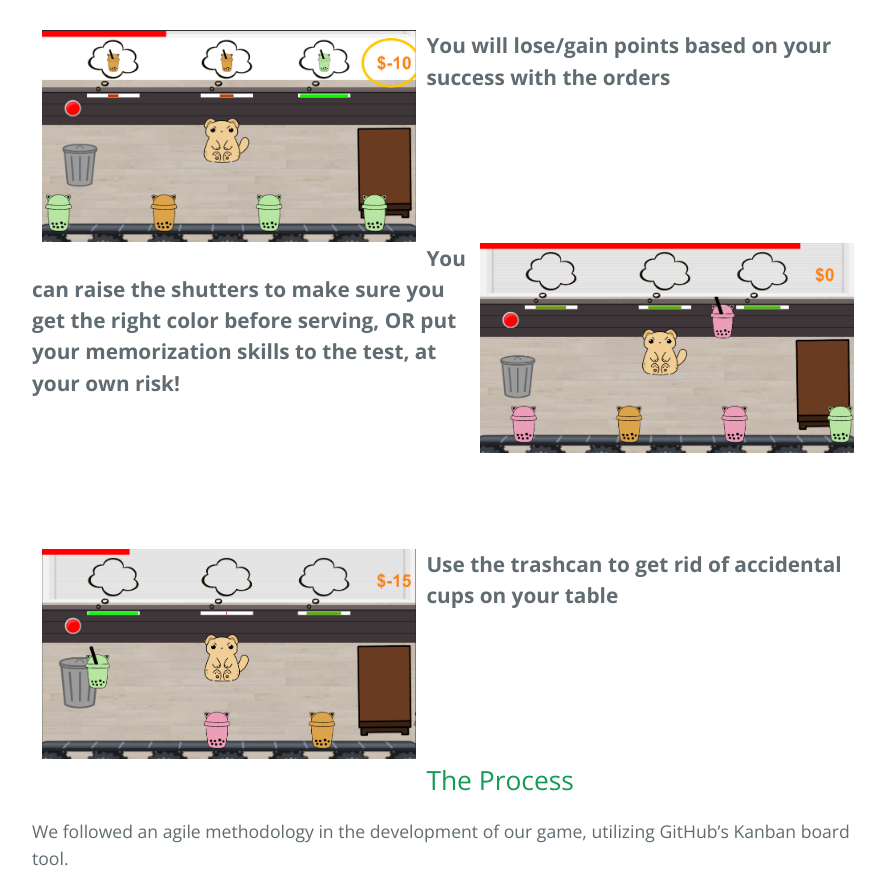
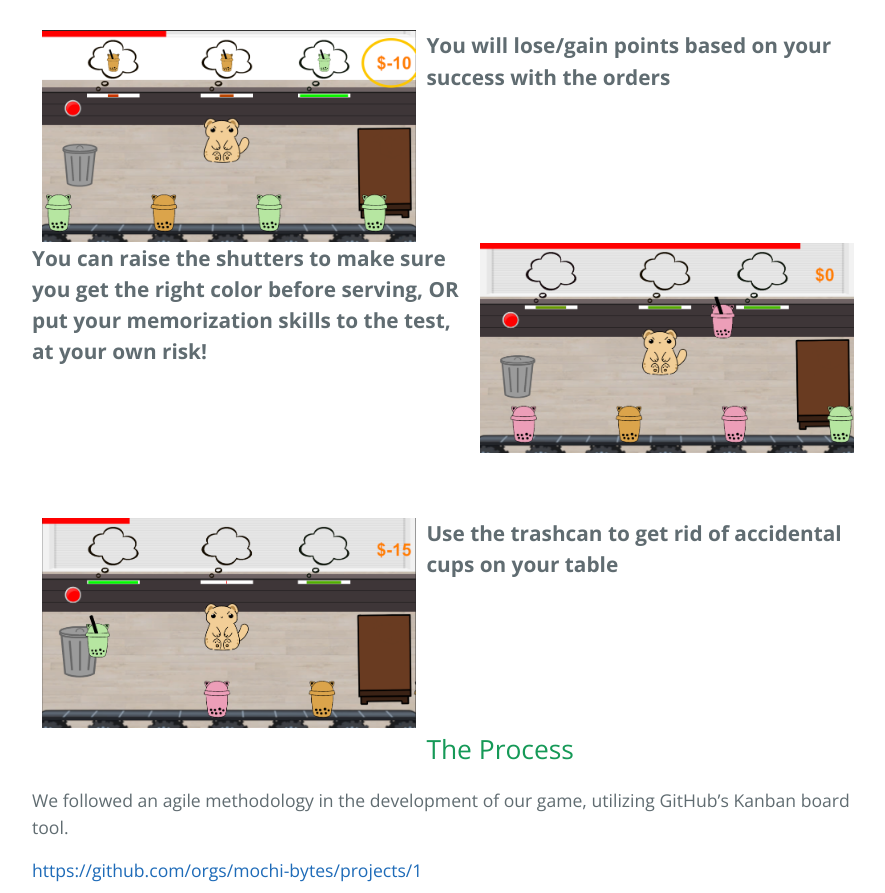
Before and after one commit to mochi-bytes/mochi-bytes.github.io, a Jekyll site: the page built from index.md, in a window 1280 px wide. Shown: the part 2804-3697 px from the top of the page, without its empty margins (192-1077 px from the left). Built offline with Jekyll 4.4.1, drawn with Linux system fonts in a browser that asks for light colours.

Commit message:
Update index.md

```diff
--- a/index.md
+++ b/index.md
@@ -46,7 +46,7 @@
 <div style="font-size: 1.3rem; margin-bottom: 150px;"><b>Drag the de-fished boba of the proper color to its customer</b></div>
 
 [//]: # ()
-<img src="Assets/score.png" alt="tutorial" style="display: block; margin-left: 10px; margin-right: 10px; float: left; width: 45%; margin-bottom: 5px;"/>
+<img src="Assets/score.png" alt="tutorial" style="display: block; margin-left: 10px; margin-right: 10px; float: left; width: 45%;"/>
 
 <div style="font-size: 1.3rem; margin-bottom: 150px;"><b>You will lose/gain points based on your success with the orders</b></div>
 
```
